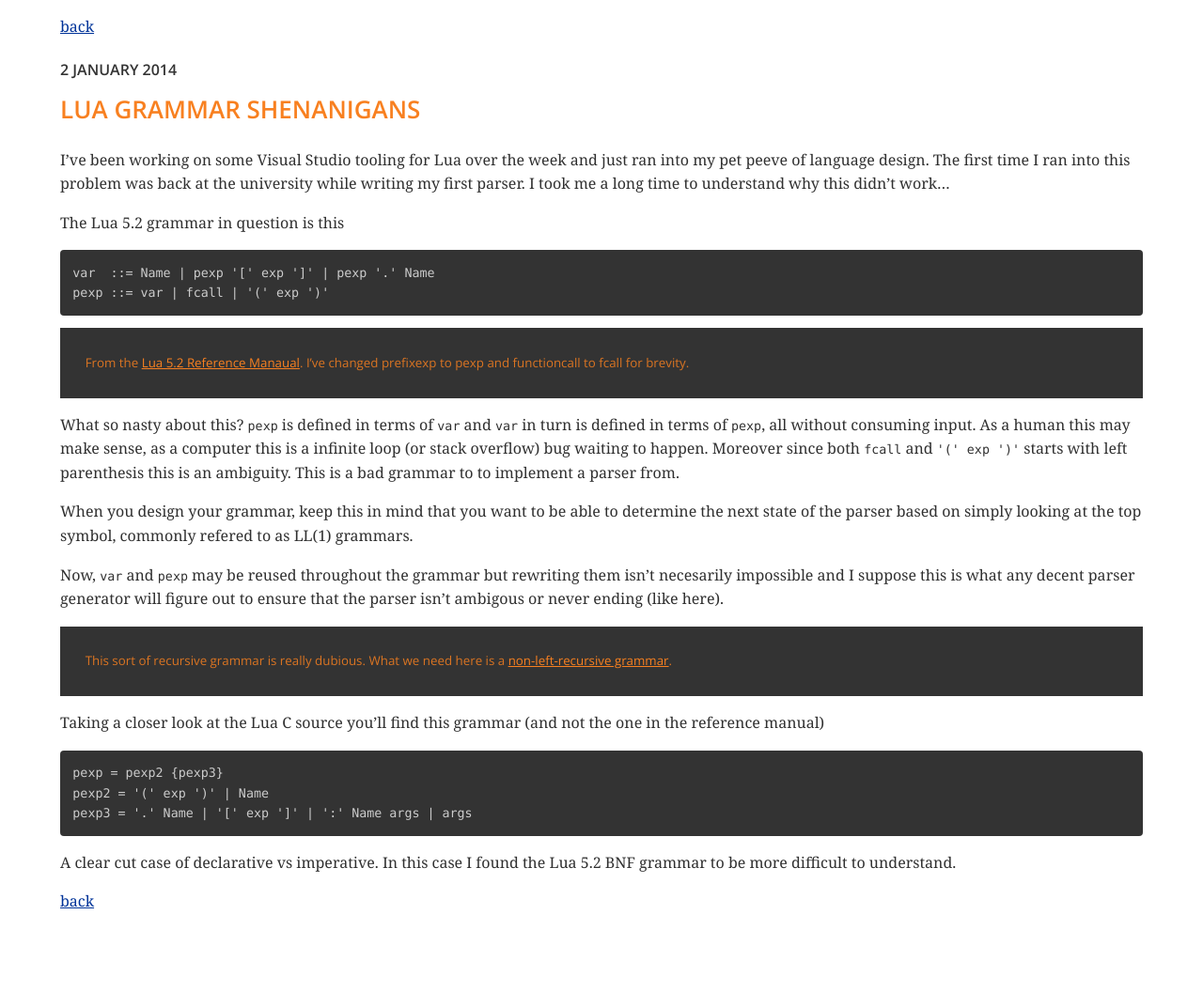
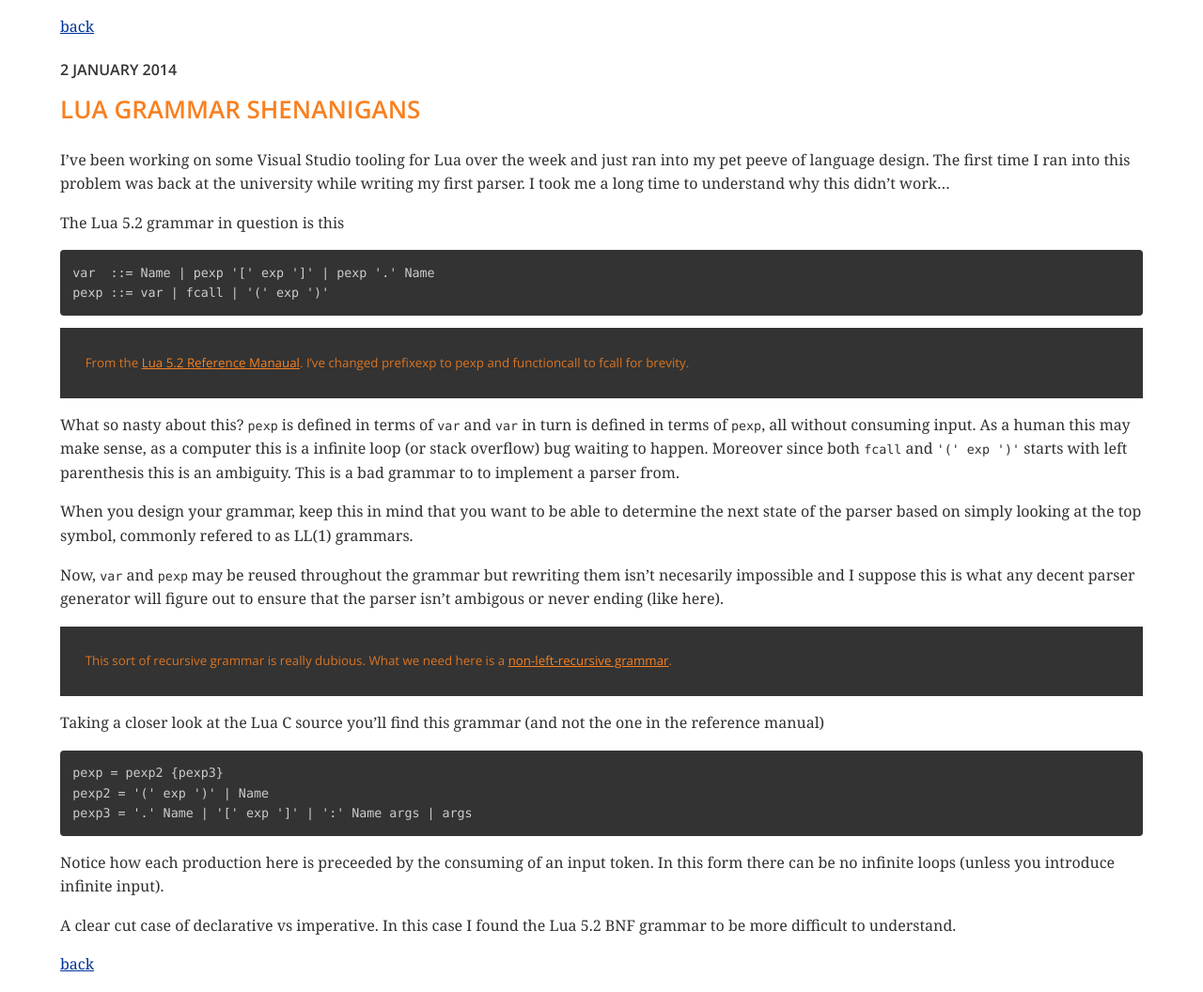
Before and after one commit to leidegre/leidegre.github.com, a Jekyll site: the page built from _posts/2014-01-02-lua-grammar-shenanigans.md, in a window 1280 px wide. Shown: the whole page at 94% size. Built offline with Jekyll 4.4.1, drawn with Linux system fonts in a browser that asks for light colours; nearby versions of some CDN libraries; before the commit the page ends 989 px from its top, so only the background shows below that.

Commit message:
Update 2014-01-02-lua-grammar-shenanigans.md

```diff
--- a/_posts/2014-01-02-lua-grammar-shenanigans.md
+++ b/_posts/2014-01-02-lua-grammar-shenanigans.md
@@ -26,4 +26,6 @@ Taking a closer look at the Lua C source you'll find this grammar (and not the o
     pexp2 = '(' exp ')' | Name
     pexp3 = '.' Name | '[' exp ']' | ':' Name args | args
 
+Notice how each production here is preceeded by the consuming of an input token. In this form there can be no infinite loops (unless you introduce infinite input).
+
 A clear cut case of declarative vs imperative. In this case I found the Lua 5.2 BNF grammar to be more difficult to understand.
```
